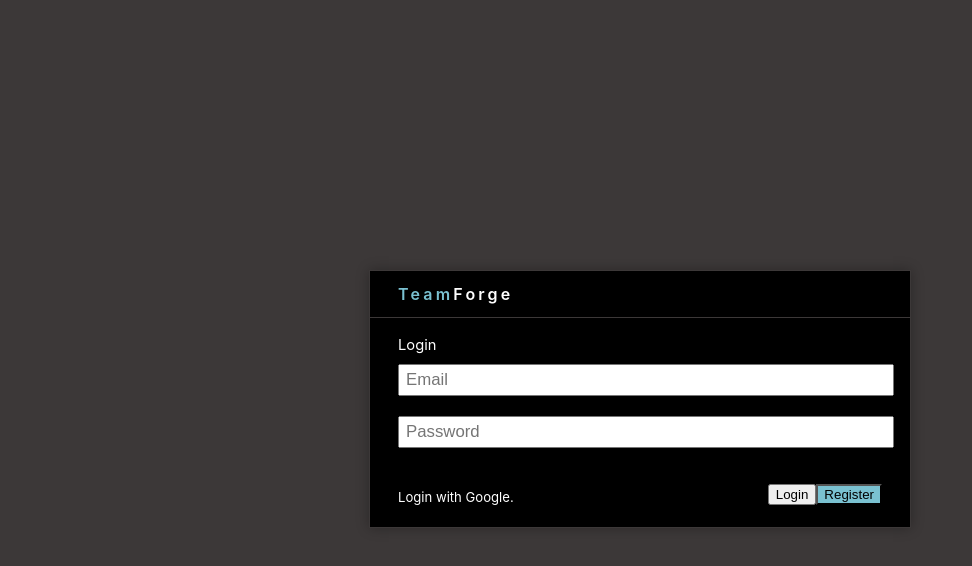
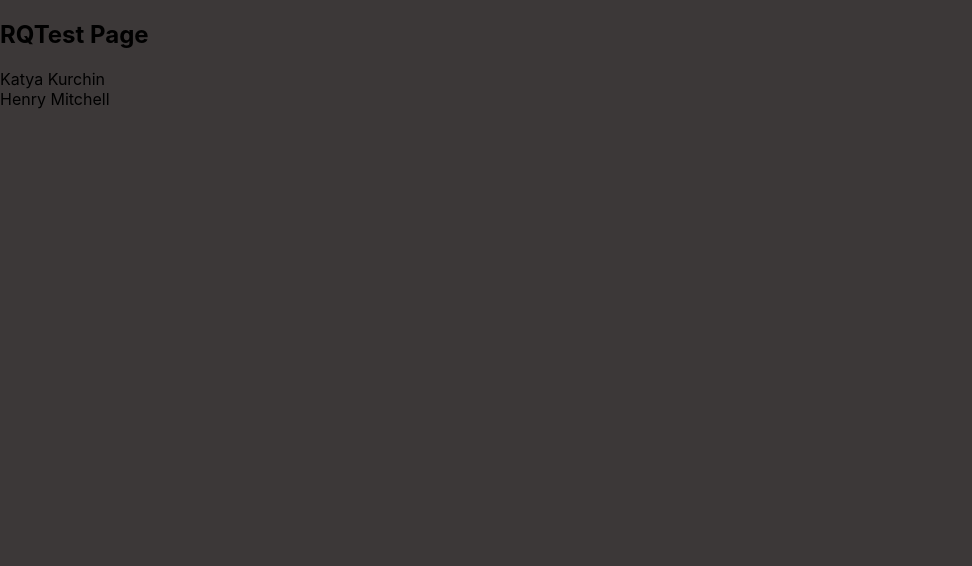
Before and after one commit to Tomato-Tigers/team-forge-restruct, a React (Create React App) app: page /RQTest in a window 1280 px wide. Shown: the top 566 px of the page, without its empty margins (0-972 px from the left). Built offline with nearby package versions, Linux system fonts and the light colour scheme; data requests are answered from the project's data file.

Commit message:
Stripped version of TeamForge.

```diff
--- /dev/null
+++ b/db.json
@@ -0,0 +1,16 @@
+{
+  "users": [
+    {
+        "id": 1,
+        "name": "Katya Kurchin",
+        "email": "ekurchi@emory.edu",
+        "password": "123"
+    },
+    {
+        "id": 2,
+        "name": "Henry Mitchell",
+        "email": "hrmitch@emory.edu",
+        "password": "456"
+    }
+  ]
+}
--- a/package.json
+++ b/package.json
@@ -21,7 +21,8 @@
     "start": "react-scripts start",
     "build": "react-scripts build",
     "test": "react-scripts test",
-    "eject": "react-scripts eject"
+    "eject": "react-scripts eject",
+    "mock-server": "json-server --watch db.json --port 4000"
   },
   "eslintConfig": {
     "extends": [
--- a/src/App.tsx
+++ b/src/App.tsx
@@ -1,10 +1,18 @@
 import Login from "./components/Login";
-//import { BrowserRouter, Route, Routes } from "react-router-dom";
+import RQTest from "./components/RQTest";
+import Home from "./components/Home";
+import { BrowserRouter, Route, Routes } from "react-router-dom";
 
 function App() {
   return (
     <div className="App">
-      <Login />
+      <BrowserRouter>
+        <Routes>
+          <Route path="/" element={<Login />} />
+          <Route path="/RQTest" element={<RQTest />} />
+          <Route path="/Home" element={<Home />} />
+        </Routes>
+      </BrowserRouter>
     </div>
   );
 }
--- /dev/null
+++ b/src/components/Home.tsx
@@ -0,0 +1,7 @@
+import React, { useEffect, useState } from "react";
+import { useNavigate } from "react-router-dom";
+
+function Home() {
+  return <div>Home Page</div>;
+}
+export default Home;
--- a/src/components/Login.tsx
+++ b/src/components/Login.tsx
@@ -1,13 +1,25 @@
 import React, { useEffect, useState } from "react";
 import { ChangeEvent } from "react";
-//import { useNavigate } from "react-router-dom";
+import { useNavigate } from "react-router-dom";
+
+import axios from "axios";
+
 import "./Login.css";
 
+/*
 let userDatabase: [string, string][] = [
   ["alexandra.iotzova@emory.edu", "Password123"],
   ["ekurchin@emory.edu", "Password456"],
   ["hrmitch@emory.edu", "Password789"],
 ];
+*/
+
+interface User {
+  id: number;
+  name: string;
+  email: string;
+  password: string;
+}
 
 function Login() {
   // Hooks
@@ -21,6 +33,29 @@
   const handlePasswordChange = (e: ChangeEvent<HTMLInputElement>) => {
     setPassword(e.target.value);
   };
+
+  const handleLogin = () => {
+    axios
+      .get<User[]>("http://localhost:4000/users")
+      .then((res) => {
+        const users = res.data;
+        const user = users.find((user: User) => user.email === email);
+        if (user) {
+          if (user.password === password) {
+            console.log("User found and password matches");
+          } else {
+            console.log("User found but password does not match");
+          }
+        } else {
+          console.log("User not found");
+        }
+      })
+      .catch((error: Error) => {
+        console.error(`Error fetching data: ${error}`);
+      });
+  };
+
+  /*
   const handleLogin = () => {
     const confirmUser = userDatabase.find(([username, userPassword]) => {
       return username === email && userPassword === password;
@@ -32,15 +67,6 @@
       alert("Invalid username or password");
     }
   };
-  /*
-  const handleLogin = () => {
-    fetch("/users/")
-      .then((res) => {
-        if (res.ok) {
-          return res.json();
-        }
-      })
-      .then((jsonRes) => setEmail(jsonRes.usersList));
   */
 
   return (
--- /dev/null
+++ b/src/components/RQTest.tsx
@@ -0,0 +1,37 @@
+import { useState, useEffect } from "react";
+import { useNavigate } from "react-router-dom";
+import axios from "axios";
+
+interface User {
+  id: number;
+  name: string;
+  email: string;
+  password: string;
+}
+
+function RQTest() {
+  const [isLoading, setIsLoading] = useState(true);
+  const [data, setData] = useState<User[]>([]);
+
+  useEffect(() => {
+    axios.get("http://localhost:4000/users").then((res) => {
+      setData(res.data);
+      setIsLoading(false);
+    });
+  }, []);
+
+  if (isLoading) {
+    return <h2>Loading...</h2>;
+  }
+
+  return (
+    <div>
+      <h2>RQTest Page</h2>
+      {data.map((user) => {
+        return <div key={user.name}>{user.name}</div>;
+      })}
+    </div>
+  );
+}
+
+export default RQTest;
```
Also changed, not shown: routes/usersRoutes.js (added, +7 -0 lines), src/db.json (added, +16 -0 lines).
